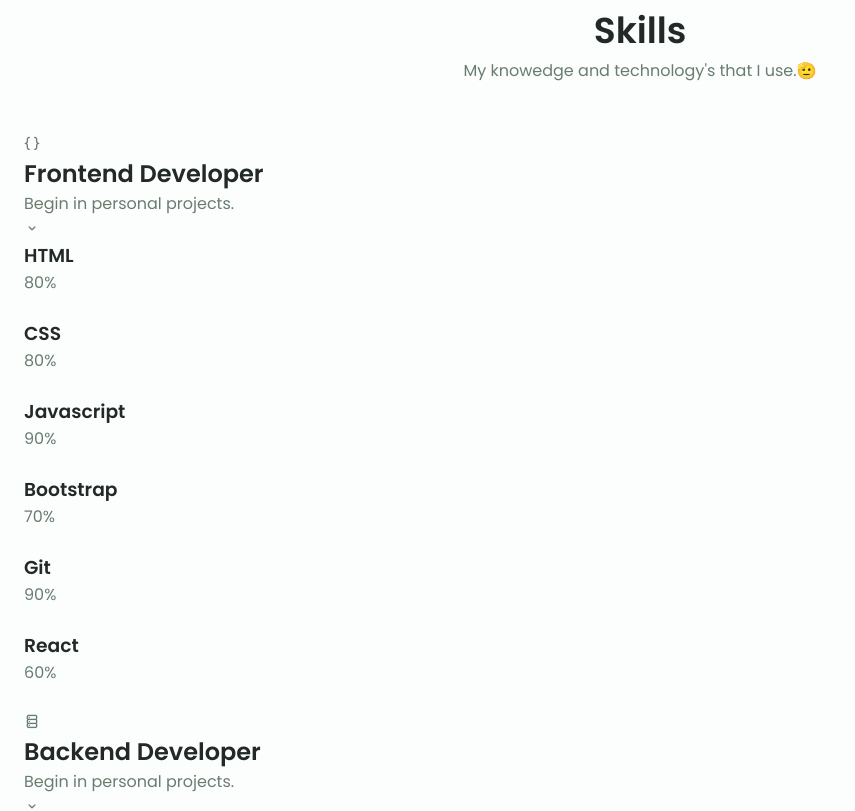
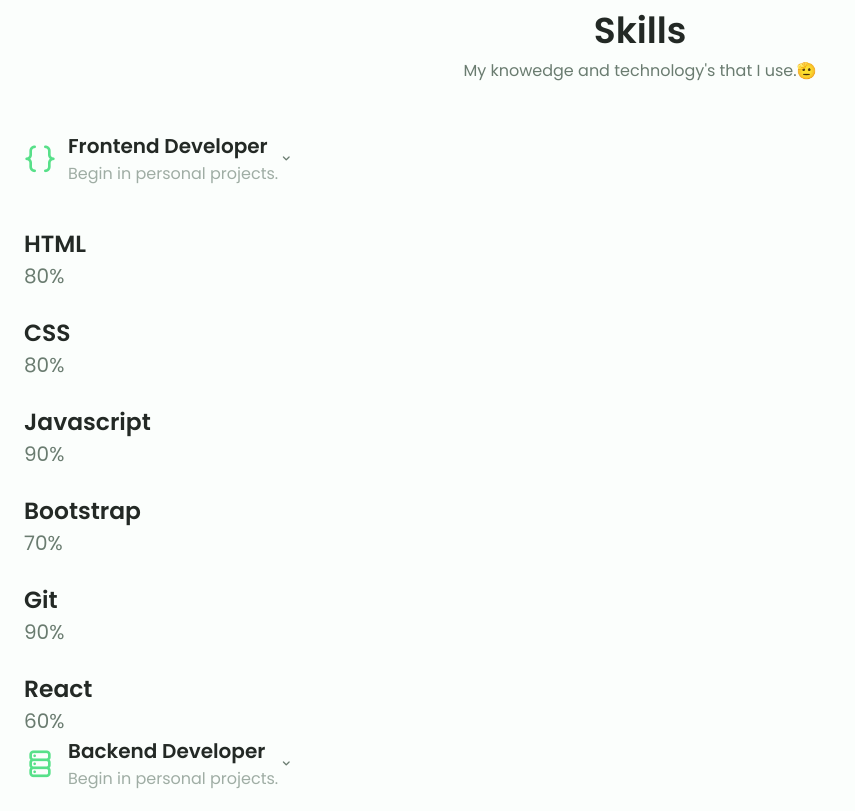
Before and after one commit to Mike-std-cpu/My-blogmk, a website: page index.html in a window 1280 px wide. Shown: the part 1449-2260 px from the top of the page, without its empty margins (0-855 px from the left). Drawn offline with nearby package versions, Linux system fonts and the light colour scheme.

Commit message:
Styles in icon and titles and subtitles

```diff
--- a/css/style.css
+++ b/css/style.css
@@ -367,3 +367,35 @@
         justify-content: center;
 
     }
+
+    /* SKILLS section */
+
+    .skills__container{
+        row-gap: 0;
+    }
+
+    .skills__header{
+        display: flex;
+        align-items: center;
+        margin-bottom: var(--mb-2-5);
+        cursor: pointer;
+    }
+
+    .skills__icon,
+    .skills_arrow{
+        font-size: 2rem;
+        color: var(--first-color);
+    }
+
+    .skills__icon{
+        margin-right: var(--mb-0-75);
+    }
+
+    .skills__title{
+        font-size: var(--h3-font-size);
+    }
+
+    .skills__subtitle{
+        font-size: var(--small-font-size);
+        color: var(--text-color-light);
+    }
```
